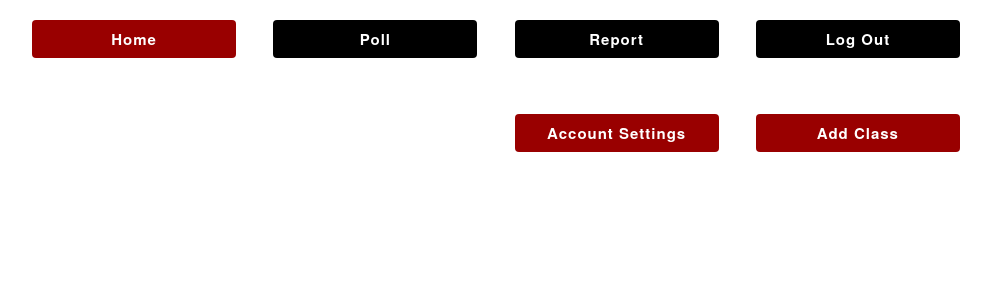
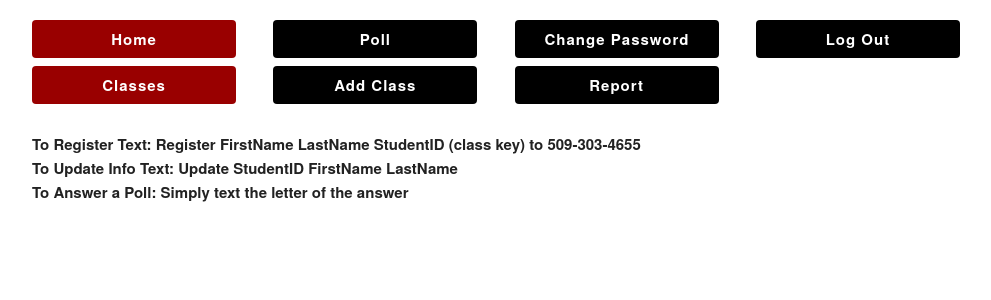
Before and after one commit to cs481project/WAWIA, a Django app: page /index/ in a window 1280 px wide. Shown: the top 300 px of the page, without its empty margins (144-1135 px from the left). Run offline with Django 3.2, Linux system fonts and the light colour scheme; the visitor is signed in with stand-in values (Sample User, id 1); data that the repository does not hold is empty; some libraries are stand-ins or nearby versions.

Commit message:
finished most tasks from 3/5 meeting
edit class page remaining

```diff
--- a/pollingSite/forms.py
+++ b/pollingSite/forms.py
@@ -28,7 +28,7 @@ class correctAnswerForm(forms.Form):
         super(correctAnswerForm, self).__init__()
         if 'choices' in kwargs:
             choices = kwargs.pop('choices')
-            self.fields['correct_answer'].choices=forms.ChoiceField([(i,chr(64+i)) for i in range(1,choices+1)])
+            self.fields['correct_answer'].choices=forms.ChoiceField([(i,chr(64+i)) for i in range(1,options+1)])
 
 class attendanceFormForm(forms.Form):
     start_date = forms.DateField(widget=forms.SelectDateWidget)
--- a/pollingSite/templates/pollingSite/index.html
+++ b/pollingSite/templates/pollingSite/index.html
@@ -1,33 +1,31 @@
 {% extends 'pollingSite/base.html' %}
 
 {% block content %}
-<div class="row">
-    &nbsp;
-</div>
-<div class="row">
-    &nbsp;
-</div>
+
 <div class="row">
     <div class="six columns">&nbsp;</div>
-    <div class="three columns"><a style="text-decoration:none; color:inherit" href="{% url 'pollingSite:settings' %}"><button type="submit" style="background-color: #990000">Account Settings</button></a></div>
-    <div class="three columns"><a style="text-decoration:none; color:inherit" href="{% url 'pollingSite:addClass' %}"><button type="submit" style="background-color: #990000">Add Class</button></a></div>
+    <div class="three columns">&nbsp;</div>
+    <div class="three columns">&nbsp;</div>
+    <div class="row"><b>To Register Text: Register FirstName LastName StudentID (class key) to 509-303-4655</b></div>
+    <div class="row"><b>To Update Info Text: Update StudentID FirstName LastName</b></div>
+    <div class="row"><b>To Answer a Poll: Simply text the letter of the answer</b></div>
         {% for class in classroom %}
         {% ifchanged class.quarter or class.year %}
         <div class="row">
-        <br/>
+            <br />
             <font size="6" style="">
                 <u>{{ class.get_quarter_display }} {{ class.year }}</u>
             </font>
-        <br/>
+            <br />
         </div>
         <div class="row">
-    <div class="two columns"><u>Active Class</u></div>
-    <div class="two columns">
+            <div class="three columns"><u><b>Active Class</b></u></div>
+            <div class="three columns">
                 <font size="3"><u>Class Name</u></font>
             </div>
-    <div class="seven columns">
+            <div class="three columns">
                 <font size="3">
-        <u>Students register by texting to 509-303-4655</u>
+                    <u>Class Key </u>
                 </font>
             </div>
         </div>
@@ -39,22 +37,22 @@
                 {% endif %}
                 {% if class.isActive %}
                 {% if request.user.activeClass == class %}
-    <div class="two columns"><a href="{% url 'pollingSite:setActive' class.id %}"><input type="radio" checked style="margin-left:50%"></input></a></div>
+                <div class="three columns"><a href="{% url 'pollingSite:setActive' class.id %}"><input type="radio" checked style="margin-left:50%"></input></a></div>
                 {% else %}
-    <div class="two columns"><a href="{% url 'pollingSite:setActive' class.id %}"><input type="radio" style="margin-left:50%"></input></a></div>
+                <div class="three columns"><a href="{% url 'pollingSite:setActive' class.id %}"><input type="radio" style="margin-left:50%"></input></a></div>
                 {% endif %}
                 {% else %}
-    <div class="two columns">&nbsp;</div>
+                <div class="three columns">&nbsp;</div>
                 {% endif %}
-    <div class="two columns">
+                <div class="three columns">
                     <font size="3">{{ class.className }}</font>
                 </div>
-    <div class="six columns">
+                <div class="three columns">
                     <font size="3">
-            Text <font style="color:#990000" >Register FirstName LastName ID {{class.classKey}}</font> to register
+                        <font style="color:#990000">{{class.classKey}}</font>
                     </font>
                 </div>
-    <div class="one column">
+                <div class="three columns">
                     <a href="{% url 'pollingSite:info' class.id %}">Info</a>
                 </div>
             </div>
--- a/pollingSite/templates/pollingSite/navbar.html
+++ b/pollingSite/templates/pollingSite/navbar.html
@@ -1,5 +1,5 @@
 <div class="row">
-    {% if 'index/' in request.path %}
+    {% if 'index/' in request.path or 'addclass/' in request.path%}
         <div class="three columns"><a href="{% url 'pollingSite:index' %}"><button type="submit" style="background-color: #990000"><b>Home</b></button></a></div>
     {% else %}
         <div class="three columns"><a href="{% url 'pollingSite:index' %}"><button type="submit"><b>Home</b></button></a></div>
@@ -9,26 +9,29 @@
     {% else %}
         <div class="three columns"><a href="{% url 'pollingSite:pollLanding' %}"><button type="submit">Poll</button></a></div>
     {% endif %}
+    {% if 'change-password/' in request.path %}
+    <div class="three columns"><a href="{% url 'pollingSite:changePassword' %}"><button type="submit" style="background-color: #990000"><b>Change Password</b></button></a></div>
+    {% else %}
+    <div class="three columns"><a href="{% url 'pollingSite:changePassword' %}"><button type="submit"><b>Change Password</b></button></a></div>
+    {% endif %}
+
+        <div class="three columns"><a href="{% url 'pollingSite:logout' %}"><button type="submit"><b>Log Out</b></button></a></div>
+<div class="row">
+    {% if 'index/' in request.path%}
+    <div class="three columns"><a href="{% url 'pollingSite:index' %}"><button type="submit" style="background-color: #990000"><b>Classes</b></button></a></div>
+    {% else %}
+    <div class="three columns"><a href="{% url 'pollingSite:index' %}"><button type="submit"><b>Classes</b></button></a></div>
+    {% endif %}
+    {% if 'addclass/' in request.path%}
+    <div class="three columns"><a href="{% url 'pollingSite:addClass' %}"><button type="submit" style="background-color: #990000"><b>Add Class</b></button></a></div>
+    {% else %}
+    <div class="three columns"><a href="{% url 'pollingSite:addClass' %}"><button type="submit"><b>Add Class</b></button></a></div>
+    {% endif %}
+
     {% if 'report/' in request.path %}
-        <div class="three columns"><a href="{% url 'pollingSite:report' %}"><button type="submit"style="background-color: #990000"><b>Report</b></button></a></div>
+    <div class="three columns"><a href="{% url 'pollingSite:report' %}"><button type="submit" style="background-color: #990000"><b>Report</b></button></a></div>
     {% else %}
-        <div class="three columns"><a href="{% url 'pollingSite:report' %}"><button type="submit"><b>Report</b></button></a></div>
+    <div class="three columns"><a href="{% url 'pollingSite:report' %}"><button type="submit"><b>Report</b></button></a></div>
     {% endif %}
-        <div class="three columns"><a href="{% url 'pollingSite:logout' %}"><button type="submit"><b>Log Out</b></button></a></div>
+    <div class="three columns"><label><b>&nbsp;</b></label></div>
 </div>
-{% if 'settings/' in request.path %}
-<div class="row">
-<div class="three columns"><label><b>&nbsp;</b></label></div>
-{% if 'usersettings/' in request.path %}
-<div class="three columns"><a href="{% url 'pollingSite:settings' %}"><button type="submit" style="background-color: #990000"><b>User Settings</b></button></a></div>
-{% else %}
-<div class="three columns"><a href="{% url 'pollingSite:settings' %}"><button type="submit"><b>User Settings</b></button></a></div>
-{% endif %}
-{% if 'change-password/' in request.path %}
-<div class="three columns"><a href="{% url 'pollingSite:changePassword' %}"><button type="submit" style="background-color: #990000"><b>Change Password</b></button></a></div>
-{% else %}
-<div class="three columns"><a href="{% url 'pollingSite:changePassword' %}"><button type="submit"><b>Change Password</b></button></a></div>
-{% endif %}
-<div class="three columns"><label><b>&nbsp;</b></label></div>
-</div>
-{% endif %}
--- a/pollingSite/templates/pollingSite/report.html
+++ b/pollingSite/templates/pollingSite/report.html
@@ -17,9 +17,7 @@
             <th><label style="text-align:left; font-size:x-large">Attendance</label></th>
         </tr>
 
-
         {% for item in items %}
-
 
         <tr>
             <th>{{item.3.lastname}} {{item.3.name}}</th>
@@ -27,8 +25,8 @@
             <th>{{item.0|length}}/{{item.1|length}}&nbsp;&nbsp;{{item.4}}% </th>
             <th>{{item.1|length}}/{{item.2|length}}&nbsp;&nbsp;{{item.5}}%</th>
         </tr>
-
-
+        {%empty%}
+        <tr><th>There are not students registered!</th></tr>
         {%endfor%}
 
     </table>
--- a/pollingSite/urls.py
+++ b/pollingSite/urls.py
@@ -12,8 +12,8 @@ urlpatterns = [
     path('class/', views.addSearchClass, name='addSearchClass'),
     path('login/', auth_views.LoginView.as_view(template_name='pollingSite/login.html'), name='login'),
     path('settings/usersettings/', views.settings, name='settings'),
-    path('settings/change-password/password_change_done/', auth_views.PasswordChangeDoneView.as_view(template_name='pollingSite/changePasswordComplete.html'), name='password_change_done'),
-    path('settings/change-password/', auth_views.PasswordChangeView.as_view(template_name='pollingSite/changePassword.html', success_url='password_change_done/'), name='changePassword'),
+    path('/change-password/password_change_done/', auth_views.PasswordChangeDoneView.as_view(template_name='pollingSite/changePasswordComplete.html'), name='password_change_done'),
+    path('/change-password/', auth_views.PasswordChangeView.as_view(template_name='pollingSite/changePassword.html', success_url='password_change_done/'), name='changePassword'),
 	path('receive_sms/', views.recieveSMS, name='sms'),
     path('addclass/', views.addClass, name='addClass'),
     path('report/', views.report, name='report'),
--- a/pollingSite/views.py
+++ b/pollingSite/views.py
@@ -8,6 +8,7 @@ from django.shortcuts import render, redirect
 from django.http import HttpResponse, HttpResponseRedirect, Http404
 from django.utils.crypto import get_random_string
 from django.utils.timezone import now
+from django.utils import timezone
 from django.contrib.auth.decorators import login_required, permission_required
 from django.contrib.auth import login as authLogin
 from django.views.decorators.csrf import csrf_exempt
@@ -271,10 +272,11 @@ def report(request):
             start_t = form.cleaned_data['start_date']
             end_t = form.cleaned_data['end_date']
             curClass=form.cleaned_data['choose_class']
-            students = Student.objects.filter(classrooms=curClass)
+            students = Student.objects.filter(classroom=curClass)
             students = sorted(students, key=operator.attrgetter('lastname'))
             print(curClass)
             for student1 in students:
+                students_length = len(students)
                 correctAnswer = []
                 answers = []
                 polllist = []
@@ -320,9 +322,9 @@ def addClass(request):
             if request.user.activeClass == None:
                 request.user.activeClass = classroom
                 request.user.save()
-                return redirect('pollingSite:createPoll', classroom.id)
+                return redirect('pollingSite:index')
             else:
-                return redirect('pollingSite:index');
+                return redirect('pollingSite:index')
     else:
         form = createClassForm()
         return render(request, 'pollingSite/addClass.html', locals())
@@ -362,8 +364,9 @@ def createPoll(request, classroom):
         form = createPollForm(request.POST)
         if form.is_valid():
             newPoll = Poll.objects.create(classroom = Classroom.objects.get(pk=classroom), name="", options=form.cleaned_data['possible_answers'], startTime = datetime.now(), stopTime = datetime.now())
-            newPoll.startTime = datetime.now()
+            newPoll.startTime = timezone.now()
             newPoll.save()
+
             return redirect('pollingSite:activePoll', curClass1, newPoll.id)
     elif classroom is 'None':
         return redirect('pollingSite:addClass')
@@ -387,11 +390,12 @@ def activePoll(request, poll, classroom):
         if form.is_valid():
             poll.correct = form.cleaned_data['correct_answer']
             poll.save(update_fields=['correct'])
+
             return render(request, 'pollingSite/activePoll.html', locals())
         else:
-            poll.stopTime = datetime.now()
+            poll.stopTime = timezone.now()
             poll.save()
-            return HttpResponse(status=100)
+            return render(request, 'pollingSite/activePoll.html', locals())
     else:
         form = correctAnswerForm(poll.options)
         return render(request, 'pollingSite/activePoll.html', locals())
```
Also changed, not shown: pollingSite/templates/pollingSite/activePoll.html (+34 -2 lines), pollingSite/migrations/0005_auto_20180305_2125.py (added). Lines whose indentation alone changed are shown as unchanged.
